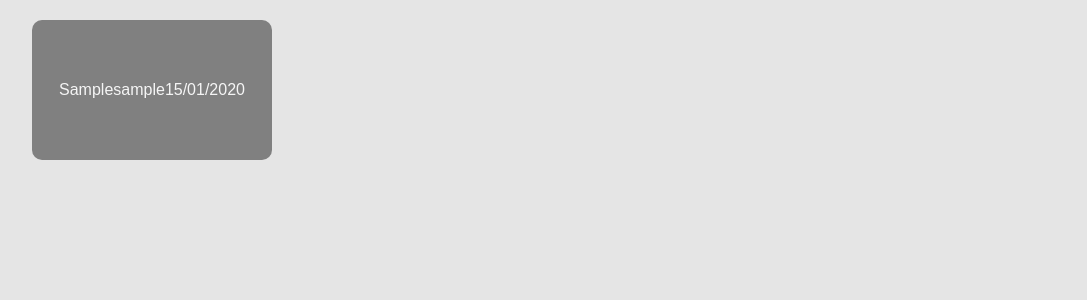
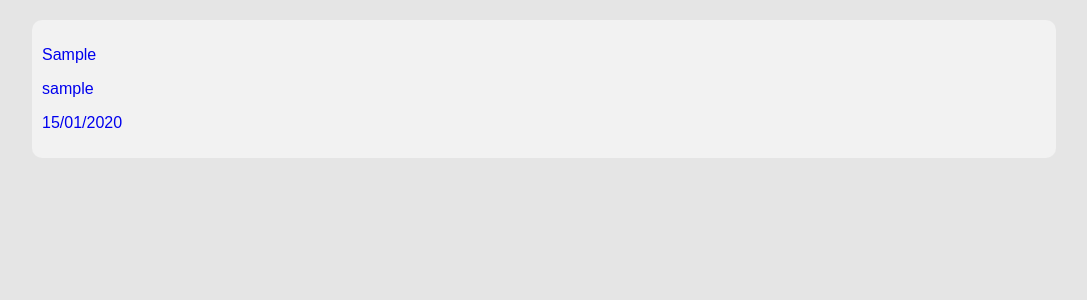
Before and after one commit to ICESI-PI1-2024A-3/ccsa-grupo-2, a Django app: page /usuarios/roles/aprobador in a window 1280 px wide. Shown: the part 172-472 px from the top of the page, without its empty margins (96-1183 px from the left). Run offline with Django 5.2, Linux system fonts and the light colour scheme; a user stored in the database is signed in; tables that the repository leaves empty hold one stand-in row (values such as "Sample post"); parts of the project's set-up code (start-up, migrations or seed data) failed here and were passed over.

Commit message:
feat: edit the html approve_as_approver

```diff
--- a/requests_mgmt/views/charge_account.py
+++ b/requests_mgmt/views/charge_account.py
@@ -62,7 +62,6 @@ class ChargeAccountView(View):
                 account_type=account_type,
                 account_number=account_number,
                 cex_no=cex_no,
-                type="Solicitud Cuenta de Cobro"
             )
             if rent_tax_declarant:
                 chargeRequest.isRent_Tax_Declarant(True)
--- a/users_mgmt/templates/approve_as_approver.html
+++ b/users_mgmt/templates/approve_as_approver.html
@@ -8,10 +8,12 @@
     <div class="request_cards">
         {% for request in requests_to_approval %}
         <a href="{% url 'detail_request' request.id %}">
-            <div class="card">
-                <p class="type_request">{{request.type}}</p>
-                <p>{{request.requester}}</p>
-                <p>{{ request.initial_date|date:"d/m/Y" }}</p>
+            <div class="approve_cards">
+                <div class="card_content">
+                    <p class="type_request">{{request.type}}</p>
+                    <p>{{request.requester}}</p>
+                    <p>{{ request.initial_date|date:"d/m/Y" }}</p>
+                </div>
             </div>
         </a>
         {% endfor %}
@@ -41,4 +43,18 @@
     </script>
 
 -->
+
+<style>
+    .approve_cards {
+        background-color: #f2f2f2; /* Color de fondo gris */
+        border-radius: 10px; /* Bordes redondeados */
+        padding: 10px; /* Espaciado interno para el contenido */
+        margin-bottom: 10px; /* Espaciado inferior entre las tarjetas */
+    }
+
+    .card-content {
+        /* Ajustar el espaciado interno si es necesario */
+        padding: 10px;
+    }
+</style>
 {% endblock %}
```
Also changed, not shown: users_mgmt/static/css/base.css (+0 -37 lines).
